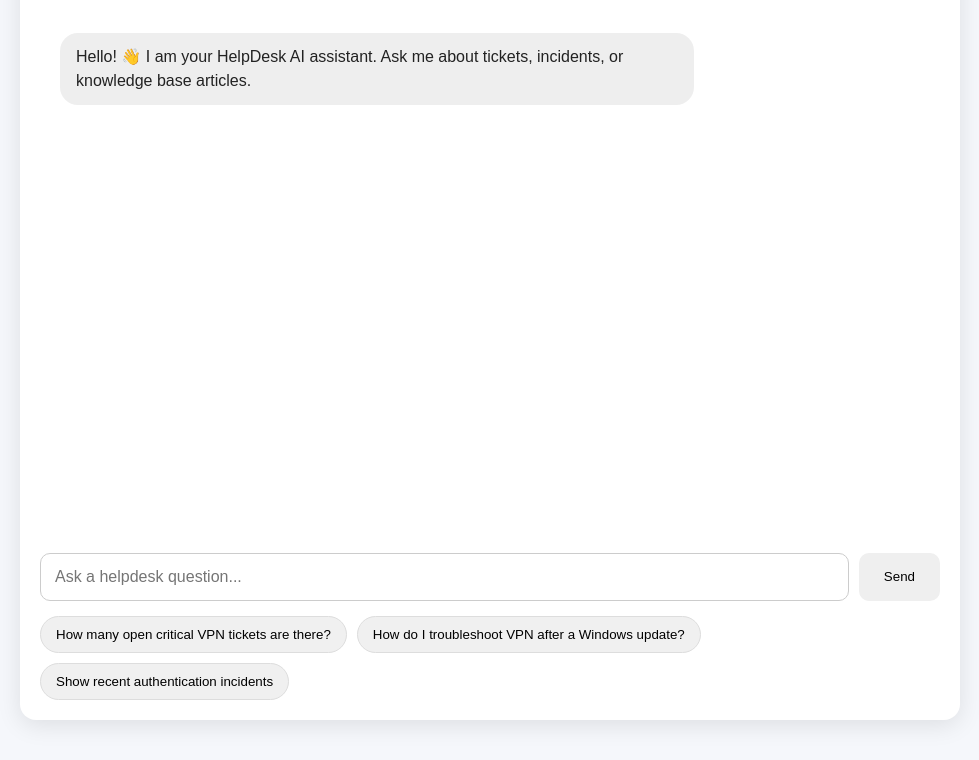
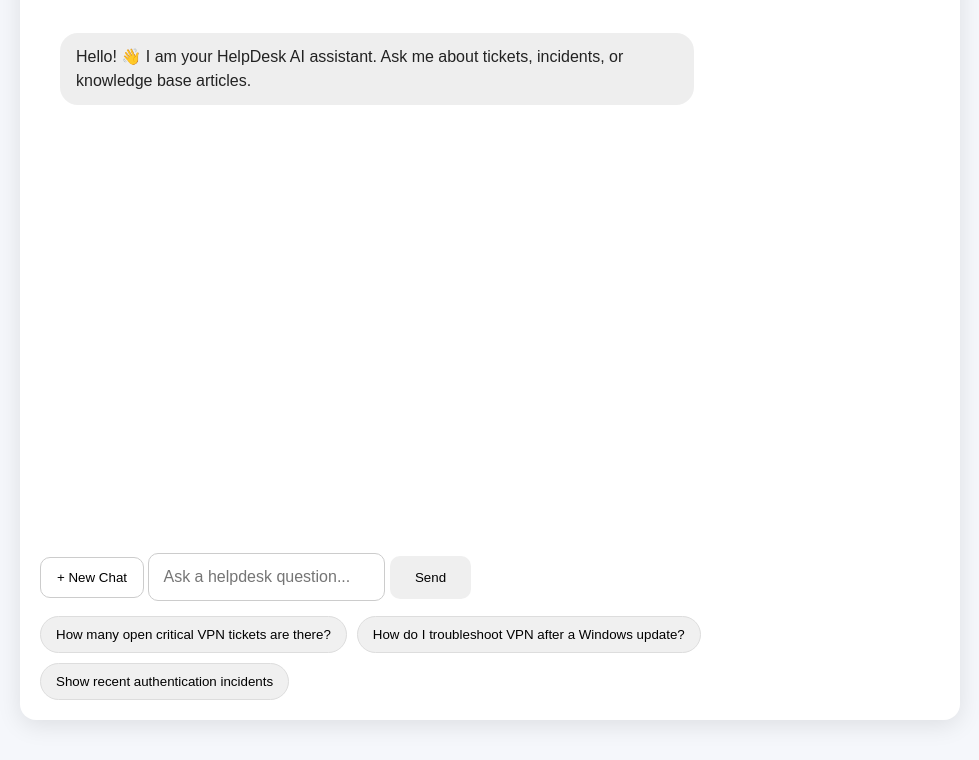
Before and after one commit to mohsenhp/helpdesk-ai-agent, a plain HTML site: page app/static/index.html in a window 1280 px wide. Shown: the part 162-922 px from the top of the page, without its empty margins (150-1129 px from the left). Drawn offline with Linux system fonts and the light colour scheme.

Commit message:
Add product-style chatbot interface

```diff
--- a/app/static/app.js
+++ b/app/static/app.js
@@ -3,6 +3,9 @@ console.log("HelpDesk AI Chat loaded");
 const chat = document.getElementById("chat");
 const input = document.getElementById("question");
 const button = document.getElementById("send-button");
+
+const newChatButton =
+    document.getElementById("new-chat-button");
 
 
 let conversationId =
@@ -268,3 +271,9 @@ document
         );
 
     });
+
+
+newChatButton.addEventListener(
+    "click",
+    resetConversation
+);
--- a/app/static/index.html
+++ b/app/static/index.html
@@ -25,13 +25,22 @@
     <main id="chat"></main>
 
 
-    <footer class="chat-input">
+    <footer>
+
+    <button
+        id="new-chat-button"
+        class="new-chat"
+    >
+        + New Chat
+    </button>
+
 
     <input
         id="question"
         type="text"
         placeholder="Ask a helpdesk question..."
     >
+
 
     <button id="send-button">
         Send
--- a/app/static/style.css
+++ b/app/static/style.css
@@ -226,3 +226,24 @@ header {
     background: #e0e0e0;
 
 }
+
+.new-chat {
+
+    background: #ffffff;
+
+    border: 1px solid #ccc;
+
+    padding: 12px 16px;
+
+    border-radius: 10px;
+
+    cursor: pointer;
+
+}
+
+
+.new-chat:hover {
+
+    background: #f2f2f2;
+
+}
```
Lines whose indentation alone changed are shown as unchanged.
